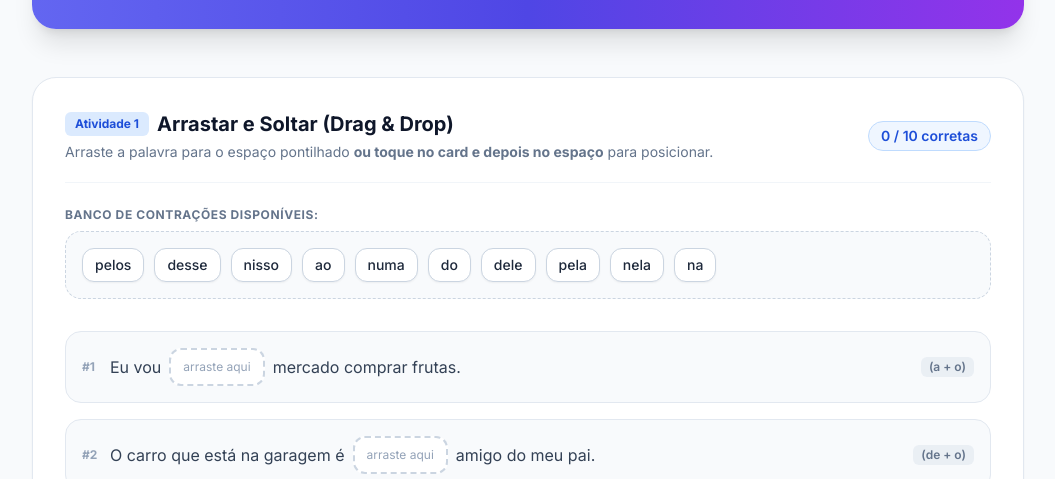
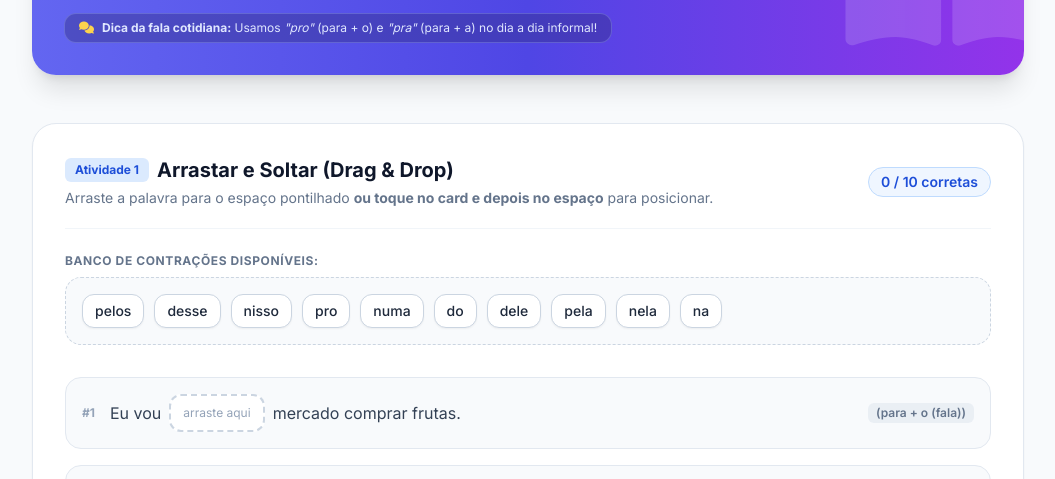
Before and after one commit to alinekotori-afk/contra-es, a plain HTML site: page index.html in a window 1280 px wide. Shown: the part 290-769 px from the top of the page, without its empty margins (112-1167 px from the left). Drawn offline with nearby package versions, Linux system fonts and the light colour scheme.

Commit message:
Update index.html

```diff
--- a/index.html
+++ b/index.html
@@ -82,6 +82,10 @@
         <p class="text-indigo-100 text-sm sm:text-base leading-relaxed">
           Pratique a fusão de preposições com artigos e pronomes através de três dinâmicas interativas: arraste, digitação e múltipla escolha.
         </p>
+        <div class="mt-4 inline-flex items-center gap-2 bg-indigo-900/40 border border-indigo-300/30 px-3.5 py-1.5 rounded-xl text-xs text-indigo-100">
+          <i class="fa-solid fa-comments text-amber-300"></i>
+          <span><strong>Dica da fala cotidiana:</strong> Usamos <em>"pro"</em> (para + o) e <em>"pra"</em> (para + a) no dia a dia informal!</span>
+        </div>
       </div>
       <div class="hidden sm:block absolute -right-6 -bottom-8 opacity-15 text-[180px]">
         <i class="fa-solid fa-book-open"></i>
@@ -173,10 +177,10 @@
         <div>
           <div class="flex items-center gap-2">
             <span class="bg-amber-100 text-amber-800 text-xs font-bold px-2.5 py-1 rounded-md">Atividade 3</span>
-            <h3 class="text-xl font-bold text-slate-900">Múltipla Escolha</h3>
+            <h3 class="text-xl font-bold text-slate-900">Múltipla Escolha: Inglês para Português</h3>
           </div>
           <p class="text-xs sm:text-sm text-slate-500 mt-1">
-            Selecione a alternativa correta para cada questionamento gramatical.
+            Escolha a tradução correta para cada frase em inglês, aplicando a contração adequada.
           </p>
         </div>
         <div class="flex items-center gap-2">
@@ -219,7 +223,7 @@
 
     // 1. Drag and Drop
     const dndData = [
-      { id: 1, pre: "Eu vou", post: "mercado comprar frutas.", rule: "a + o", answer: "ao" },
+      { id: 1, pre: "Eu vou", post: "mercado comprar frutas.", rule: "para + o (fala)", answer: "pro" },
       { id: 2, pre: "O carro que está na garagem é", post: "amigo do meu pai.", rule: "de + o", answer: "do" },
       { id: 3, pre: "Nós moramos", post: "casa azul da esquina.", rule: "em + a", answer: "na" },
       { id: 4, pre: "Ela caminhou com calma", post: "rua central.", rule: "por + a", answer: "pela" },
@@ -231,7 +235,7 @@
       { id: 10, pre: "Sou muito grato", post: "momentos felizes que vivemos.", rule: "por + os", answer: "pelos" }
     ];
 
-    const wordsPool = ["ao", "do", "na", "pela", "desse", "dele", "nela", "nisso", "numa", "pelos"];
+    const wordsPool = ["pro", "do", "na", "pela", "desse", "dele", "nela", "nisso", "numa", "pelos"];
 
     // 2. Preenchimento de Lacunas
     const fillData = [
@@ -247,62 +251,62 @@
       { id: 10, text: "Eles pensam muito ______ futuro de seus filhos.", hint: "em + o", answer: "no" }
     ];
 
-    // 3. Múltipla Escolha
+    // 3. Múltipla Escolha (Inglês -> Português)
     const quizData = [
       {
         id: 1,
-        question: "Qual é a contração correta para a preposição \"em\" com o pronome demonstrativo \"esse\"?",
+        question: "Como se traduz de forma natural para o português: \"I am going to the supermarket right now\"?",
         options: [
-          { text: "Desse", correct: false },
-          { text: "Nesse", correct: true },
-          { text: "Pesse", correct: false },
-          { text: "Esse", correct: false }
+          { text: "Eu vou pro supermercado agora mesmo.", correct: true },
+          { text: "Eu vou paro supermercado agora mesmo.", correct: false },
+          { text: "Eu vou plo supermercado agora mesmo.", correct: false },
+          { text: "Eu vou por o supermercado agora mesmo.", correct: false }
         ],
-        explanation: "A união de 'em + esse' resulta na contração 'nesse', muito usada para indicar circunstância ou condição."
+        explanation: "Na fala natural do dia a dia, a preposição 'para' com o artigo 'o' contrai como 'pro' ('para + o = pro supermercado')."
       },
       {
         id: 2,
-        question: "Na escrita formal e culta do português, como deve ser grafada a combinação \"para + o\"?",
+        question: "Como se traduz corretamente: \"I completely trust him\"?",
         options: [
-          { text: "pro mercado", correct: false },
-          { text: "paro mercado", correct: false },
-          { text: "para o mercado", correct: true },
-          { text: "plo mercado", correct: false }
+          { text: "Eu confio totalmente dele.", correct: false },
+          { text: "Eu confio totalmente nele.", correct: true },
+          { text: "Eu confio totalmente com ele.", correct: false },
+          { text: "Eu confio totalmente em ele.", correct: false }
         ],
-        explanation: "Na escrita formal, a preposição 'para' NÃO contrai com artigo ('para o'). Formas como 'pro' ou 'pra' são restritas à fala cotidiana."
+        explanation: "O verbo 'confiar' pede a preposição 'em'. A fusão obrigatória de 'em + ele' gera a contração 'nele' ('confio nele')."
       },
       {
         id: 3,
-        question: "Complete a frase: \"Gostei muito ______ conselho que você me deu.\" (de + este)",
+        question: "Como se traduz: \"She lives in a very cozy house\"?",
         options: [
-          { text: "neste", correct: false },
-          { text: "desse", correct: false },
-          { text: "deste", correct: true },
-          { text: "disto", correct: false }
+          { text: "Ela mora em uma casa muito aconchegante.", correct: false },
+          { text: "Ela mora duma casa muito aconchegante.", correct: false },
+          { text: "Ela mora numa casa muito aconchegante.", correct: true },
+          { text: "Ela mora pela casa muito aconchegante.", correct: false }
         ],
-        explanation: "A junção da preposição 'de' com o pronome 'este' gera a contração 'deste'."
+        explanation: "A contração de 'em + uma' resulta em 'numa', amplamente usada para expressar localização com artigo indefinido feminino."
       },
       {
         id: 4,
-        question: "O verbo 'acreditar' exige a preposição 'em'. Qual frase está correta?",
+        question: "Como se traduz: \"I didn't think about that before deciding\"?",
         options: [
-          { text: "Eu acredito dele.", correct: false },
-          { text: "Eu acredito comele.", correct: false },
-          { text: "Eu acredito nele.", correct: true },
-          { text: "Eu acredito por ele.", correct: false }
+          { text: "Eu não pensei disso antes de decidir.", correct: false },
+          { text: "Eu não pensei daquele antes de decidir.", correct: false },
+          { text: "Eu não pensei nisso antes de decidir.", correct: true },
+          { text: "Eu não pensei em esse antes de decidir.", correct: false }
         ],
-        explanation: "A preposição 'em' combinada com o pronome 'ele' resulta na contração 'nele' ('em + ele = nele')."
+        explanation: "O verbo 'pensar' rege a preposição 'em'. A fusão de 'em + isso' forma a contração 'nisso' ('pensar nisso')."
       },
       {
         id: 5,
-        question: "Assinale a alternativa que apresenta um ERRO gramatical de contração:",
+        question: "Como se traduz: \"We walked through the park this morning\"?",
         options: [
-          { text: "Passei pelo caminho mais curto.", correct: false },
-          { text: "Vou comela ao cinema mais tarde.", correct: true },
-          { text: "Ela mora numa casa grande.", correct: false },
-          { text: "O livro que você procura é dele.", correct: false }
+          { text: "Nós caminhamos por o parque hoje de manhã.", correct: false },
+          { text: "Nós caminhamos pelo parque hoje de manhã.", correct: true },
+          { text: "Nós caminhamos pro parque hoje de manhã.", correct: false },
+          { text: "Nós caminhamos no parque hoje de manhã.", correct: false }
         ],
-        explanation: "A preposição 'com' nunca contrai com pronomes pessoais. O correto é sempre escrever de forma separada: 'com ela'."
+        explanation: "Para a ideia de atravessar ou percorrer um lugar com artigo definido ('through the park'), usamos a contração de 'por + o = pelo' ('pelo parque')."
       }
     ];
 
```
